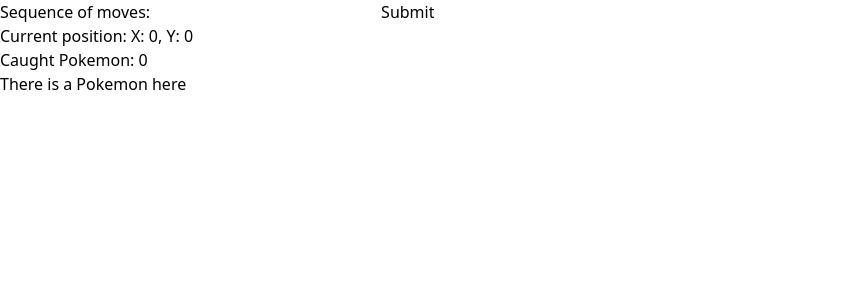
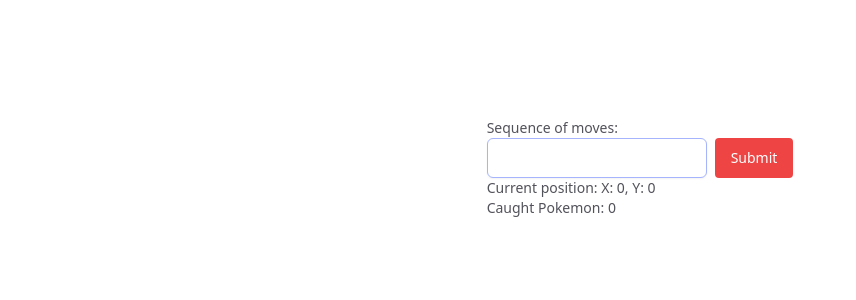
Before and after one commit to brunobussReal/text-pokemon-game, a React (Create React App) app: page / in a window 1280 px wide. Shown: the top 300 px of the page, without its empty margins (0-856 px from the left). Built offline with nearby package versions, Linux system fonts and the light colour scheme; the HTML template or start-up script is replaced by a standard one.

Commit message:
updated name and style

```diff
--- a/package.json
+++ b/package.json
@@ -41,6 +41,7 @@
     ]
   },
   "devDependencies": {
+    "@tailwindcss/forms": "^0.5.3",
     "jest": "^29.3.1",
     "tailwindcss": "^3.2.4"
   }
--- a/src/App.tsx
+++ b/src/App.tsx
@@ -1,10 +1,10 @@
 import React from 'react';
-import PokemonGame from './components/PokemonGame';
+import TextCommandPokemonGame from './components/TextCommandPokemonGame';
 function App() {
 
   return (
-    <div>
-      <PokemonGame/>
+    <div className="flex p-6" >
+      <TextCommandPokemonGame/>
     </div>
   );
 }
--- a/src/components/PokemonGame/index.tsx
+++ b/src/components/TextCommandPokemonGame/index.tsx
@@ -1,6 +1,6 @@
 import React, { useState } from 'react';
 
-interface PokemonGameProps { }
+interface TextCommandPokemonGameProps { }
 
 export interface CharacterState {
   x: number,
@@ -10,8 +10,7 @@
 }
 //----------------------------------------------------------------
 
-
-const PokemonGame: React.FC<PokemonGameProps> = (props) => {
+const TextCommandPokemonGame: React.FC<TextCommandPokemonGameProps> = (props) => {
   const [charState, setCharState] = useState<CharacterState>({
     x: 0,
     y: 0,
@@ -30,11 +29,8 @@
     visitedHouses.add(currentPosition);
     caughtPokemon++;
 
-
     for (let move of sequence) {
       move = move.toUpperCase()
-      console.log(visitedHouses)
-
       switch (move) {
         case "N":
           y = y - 1;
@@ -62,30 +58,27 @@
       caughtPokemon++;
     }
 
+    //Update state
     setCharState({
-      x,
-      y,
-      caughtPokemon,
-      visitedHouses
+      x, y, caughtPokemon, visitedHouses
     })
   }
 
   return (
-    <div>
-      <label>
-        Sequence of moves:
-        <input type="text" onChange={event => setSequence(event.target.value)} />
-      </label>
-      <input alt='Submit' type="submit" onClick={() => handleMovement(sequence)} />
-      <p>Current position: X: {charState.x}, Y: {charState.y}</p>
-      <p>Caught Pokemon: {charState.caughtPokemon}</p>
-      <p>
-        {charState.visitedHouses.has(`${charState.x},${charState.y}`)
-          ? "No Pokemon here. Ash already caught one here"
-          : "There is a Pokemon here"}
-      </p>
+    <div className="text-sm font-medium text-zinc-600 w-full flex items-center justify-center h-72">
+      <div>
+        <div className="flex items-end w-full">
+          <label className="text-sm font-medium text-zinc-600" >
+            Sequence of moves:
+            <input className="block h-10 w-full px-2 rounded-md border-indigo-300 shadow-sm focus:border-indigo-500 focus:ring-indigo-500 sm:text-sm " type="text" onChange={event => setSequence(event.target.value)} />
+          </label>
+          <button className="bg-red-500 px-4 text-white rounded ml-2 h-10 flex items-center justify-center" onClick={() => handleMovement(sequence)} >Submit</button>
+        </div>
+        <p>Current position: X: {charState.x}, Y: {charState.y}</p>
+        <p>Caught Pokemon: {charState.caughtPokemon}</p>
+      </div>
     </div>
   );
 }
 
-export default PokemonGame;
+export default TextCommandPokemonGame;
--- a/tailwind.config.js
+++ b/tailwind.config.js
@@ -6,5 +6,7 @@
   theme: {
     extend: {},
   },
-  plugins: [],
+  plugins: [
+    require('@tailwindcss/forms'),
+  ],
 }
```
Also changed, not shown: 2 other files (tests, documents, lock files or other folders).
